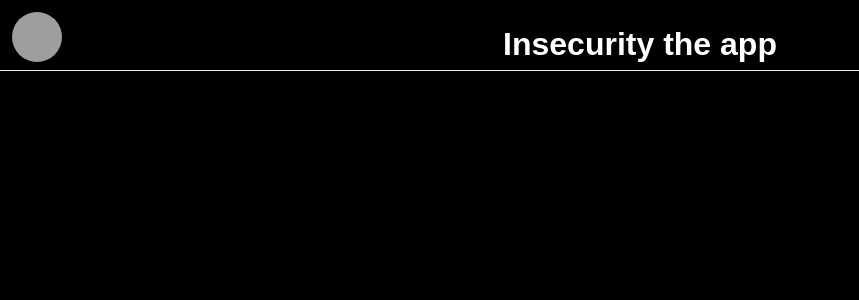
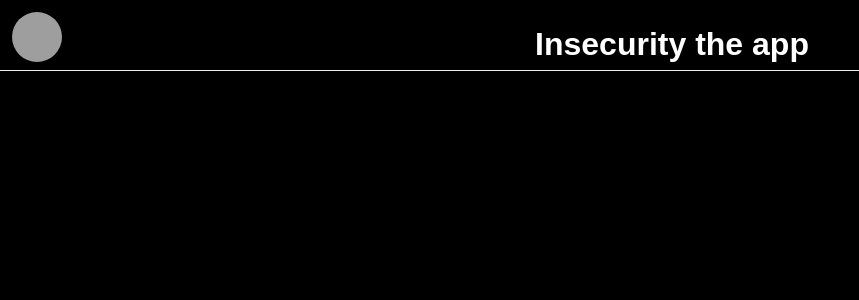
Before and after one commit to heartbeast42/Insecurity-the-app, a React (Create React App) app: page / in a window 1280 px wide. Shown: the top 300 px of the page, without its empty margins (0-859 px from the left). Built offline with nearby package versions, Linux system fonts and the light colour scheme; grey boxes are pictures that could not be loaded.

Commit message:
title overlap patched

```diff
--- a/src/App.css
+++ b/src/App.css
@@ -17,6 +17,8 @@
   padding-bottom:15px;
   color: white;
   border-bottom: 1px solid #eee;
+  display: flex;
+  justify-content: space-around;
 }
 
 .App-title {
@@ -83,6 +85,12 @@
   border-radius: 100px;
 }
 
+.titleSpacer {
+  width: 50px;
+  margin: 5px 5px 5px 5px;
+  border: 2px solid #0000;
+}
+
 main {
   width: 100vw;
   /* position: absolute; */
--- a/src/App.js
+++ b/src/App.js
@@ -9,7 +9,9 @@
     <Navbar/>
     <main>
       <div className="App-header">
+        <div className="titleSpacer"></div>
         <h1>Insecurity the app</h1>
+        <div></div>
       </div>
     </main>
   </div>
```
